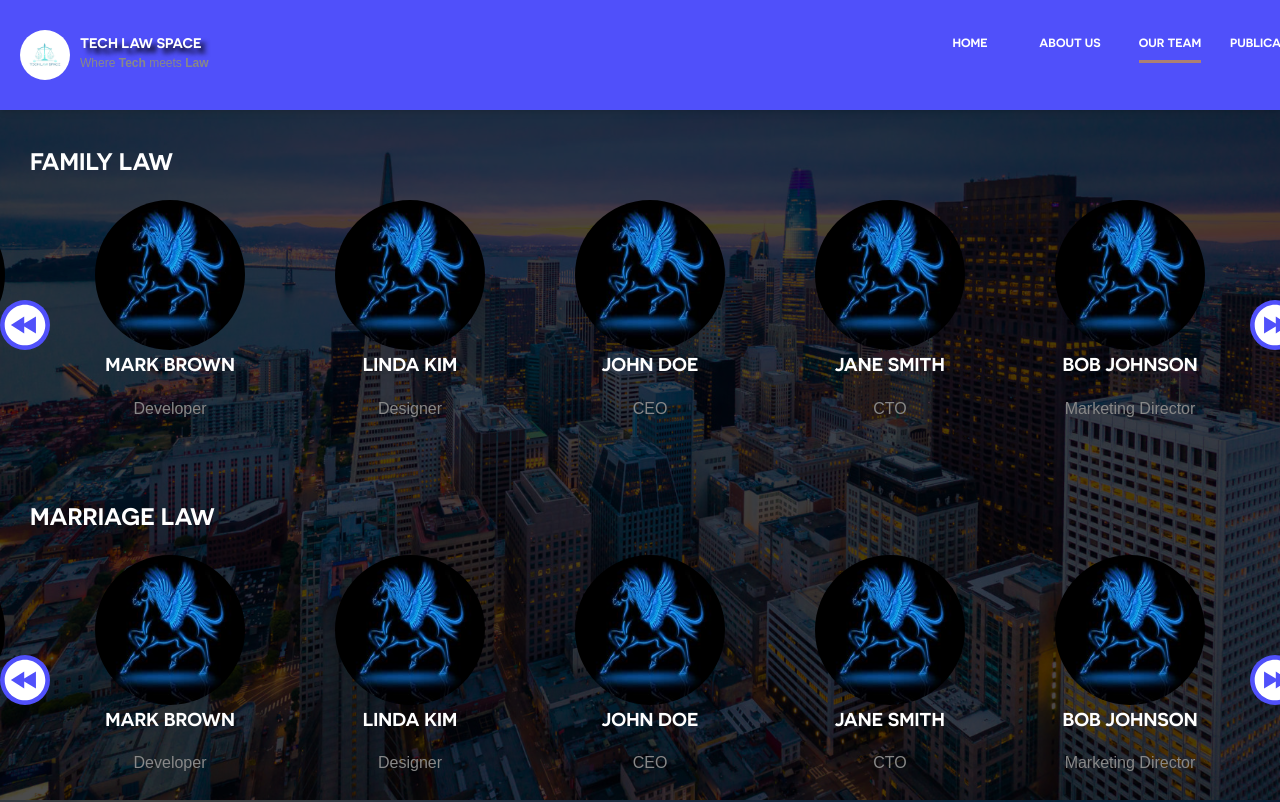
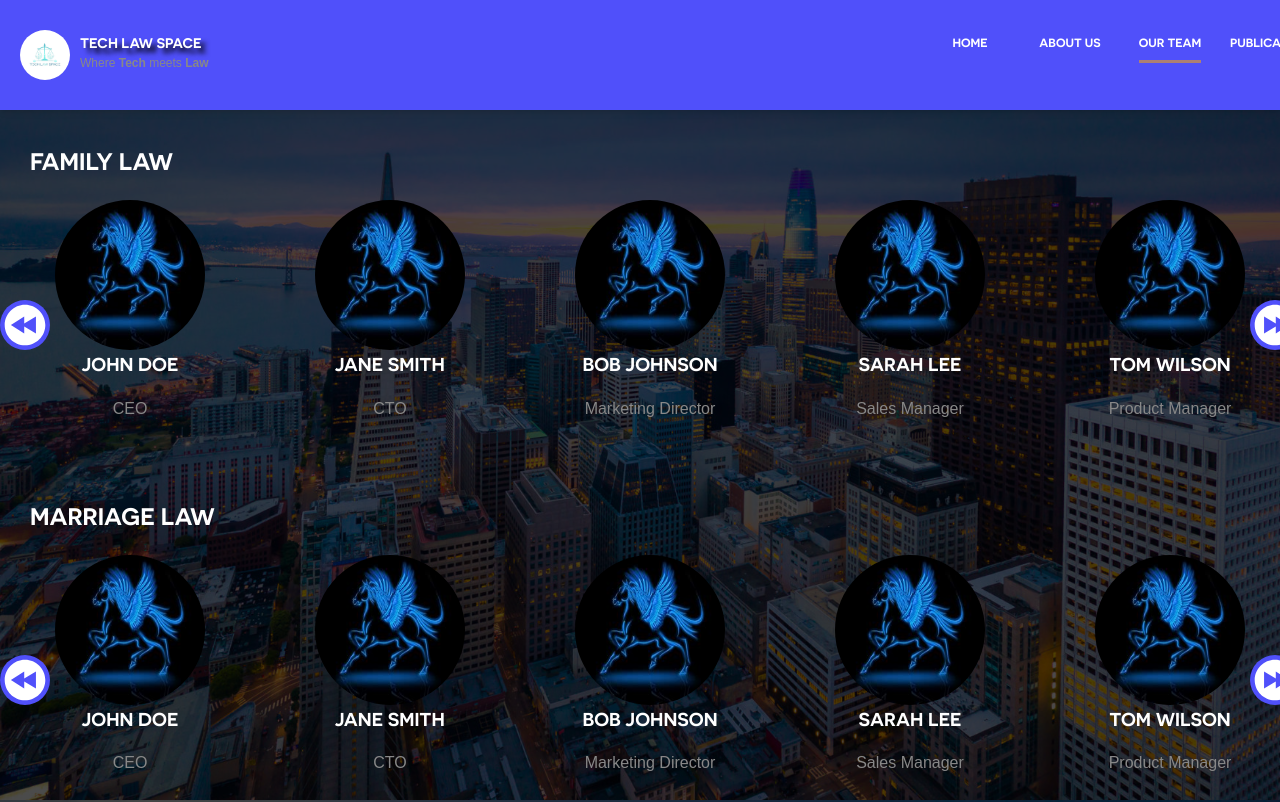
Before and after one commit to Harry654/techlawspace, a React (Create React App) app: page /our-team in a window 1280 px wide. Shown: the top 802 px of the page. Built offline with nearby package versions, Linux system fonts and the light colour scheme.

Commit message:
chore: adjusted slider

```diff
--- a/src/components/Team/Team.jsx
+++ b/src/components/Team/Team.jsx
@@ -7,12 +7,10 @@ import "./Team.css";
 
 const Team = ({ members }) => {
   const settings = {
-    // dots: true,
+    infinite: false,
     speed: 500,
     slidesToShow: members.length >= 5 ? 5 : members.length,
     slidesToScroll: 4,
-    centerMode: true,
-    centerPadding: "50px",
     prevArrow: <IoPlayBackCircleSharp color="#ffffff"/>,
     nextArrow: <IoPlayForwardCircleSharp color="#ffffff"/>,
     responsive: [
@@ -21,8 +19,6 @@ const Team = ({ members }) => {
         settings: {
           slidesToShow: members.length >= 3 ? 3 : members.length,
           slidesToScroll: 2,
-          centerMode: true,
-          centerPadding: "0px",
         },
       },
       {
@@ -30,8 +26,6 @@ const Team = ({ members }) => {
         settings: {
           slidesToShow: members.length >= 4 ? 4 : members.length,
           slidesToScroll: 3,
-          centerMode: true,
-          centerPadding: "50px",
         },
       },
       {
@@ -39,8 +33,6 @@ const Team = ({ members }) => {
         settings: {
           slidesToShow: members.length >= 3 ? 3 : members.length,
           slidesToScroll: 2,
-          centerMode: true,
-          centerPadding: "50px",
         },
       },
       // show 2 slides
@@ -49,8 +41,6 @@ const Team = ({ members }) => {
         settings: {
           slidesToShow: members.length >= 2 ? 2 : members.length,
           slidesToScroll: 2,
-          centerMode: true,
-          centerPadding: "100px",
         },
       },
       {
@@ -58,8 +48,6 @@ const Team = ({ members }) => {
         settings: {
           slidesToShow: members.length >= 2 ? 2 : members.length,
           slidesToScroll: 2,
-          centerMode: true,
-          centerPadding: "100px",
         },
       },
       {
@@ -67,8 +55,6 @@ const Team = ({ members }) => {
         settings: {
           slidesToShow: members.length >= 2 ? 2 : members.length,
           slidesToScroll: 2,
-          centerMode: true,
-          centerPadding: "70px",
         },
       },
       {
@@ -76,8 +62,6 @@ const Team = ({ members }) => {
         settings: {
           slidesToShow: members.length >= 2 ? 2 : members.length,
           slidesToScroll: 2,
-          centerMode: true,
-          centerPadding: "50px",
         },
       },
       {
@@ -85,8 +69,6 @@ const Team = ({ members }) => {
         settings: {
           slidesToShow: members.length >= 2 ? 2 : members.length,
           slidesToScroll: 2,
-          centerMode: true,
-          centerPadding: "40px",
         },
       },
       // show 1 slide
@@ -94,9 +76,7 @@ const Team = ({ members }) => {
         breakpoint: 300,
         settings: {
           slidesToShow: members.length >= 1 ? 1 : members.length,
-          slidesToScroll: 1,
-          centerMode: true,
-          centerPadding: "70px",
+          slidesToScroll: 1
         },
       },
       {
@@ -104,8 +84,6 @@ const Team = ({ members }) => {
         settings: {
           slidesToShow: members.length >= 1 ? 1 : members.length,
           slidesToScroll: 1,
-          centerMode: true,
-          centerPadding: "50px",
         },
       },
       {
@@ -113,8 +91,6 @@ const Team = ({ members }) => {
         settings: {
           slidesToShow: members.length >= 1 ? 1 : members.length,
           slidesToScroll: 1,
-          centerMode: true,
-          centerPadding: "35px",
         },
       },
     ],
```
Also changed, not shown: src/components/Team/Team.css (line endings or trailing spaces).
